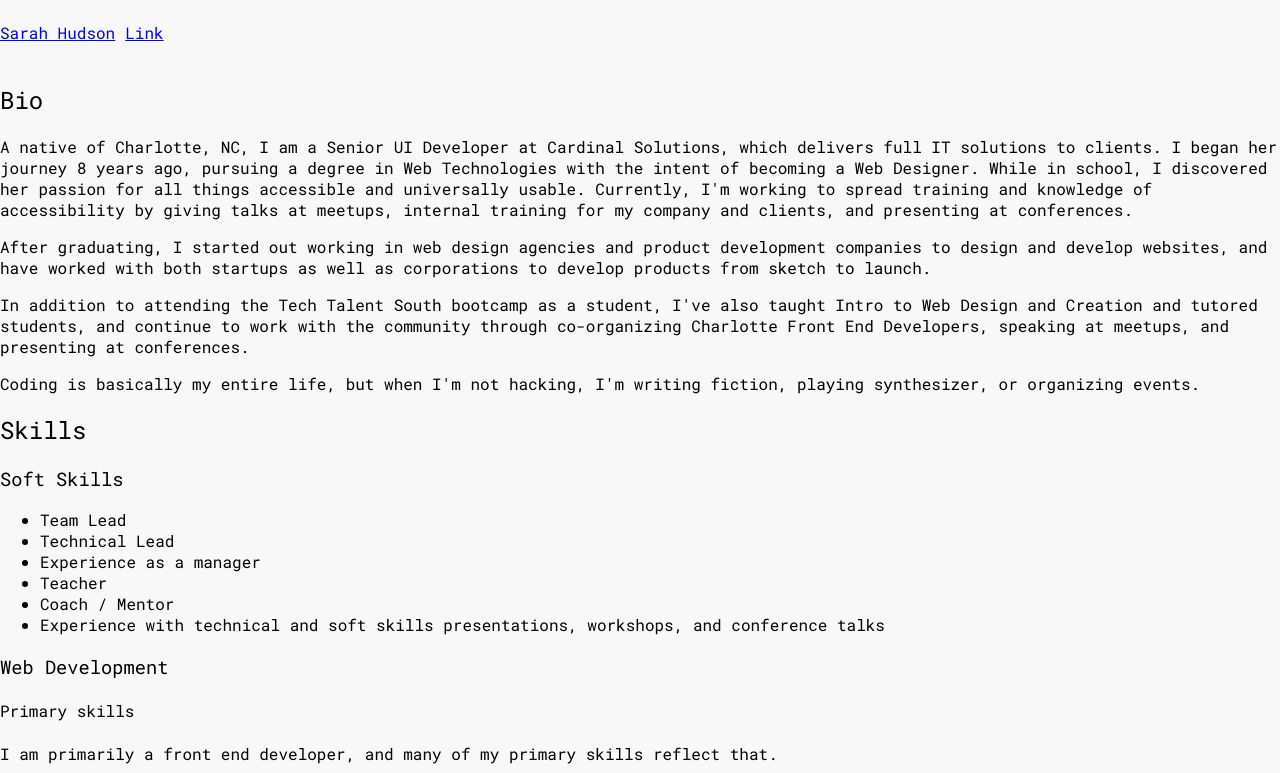
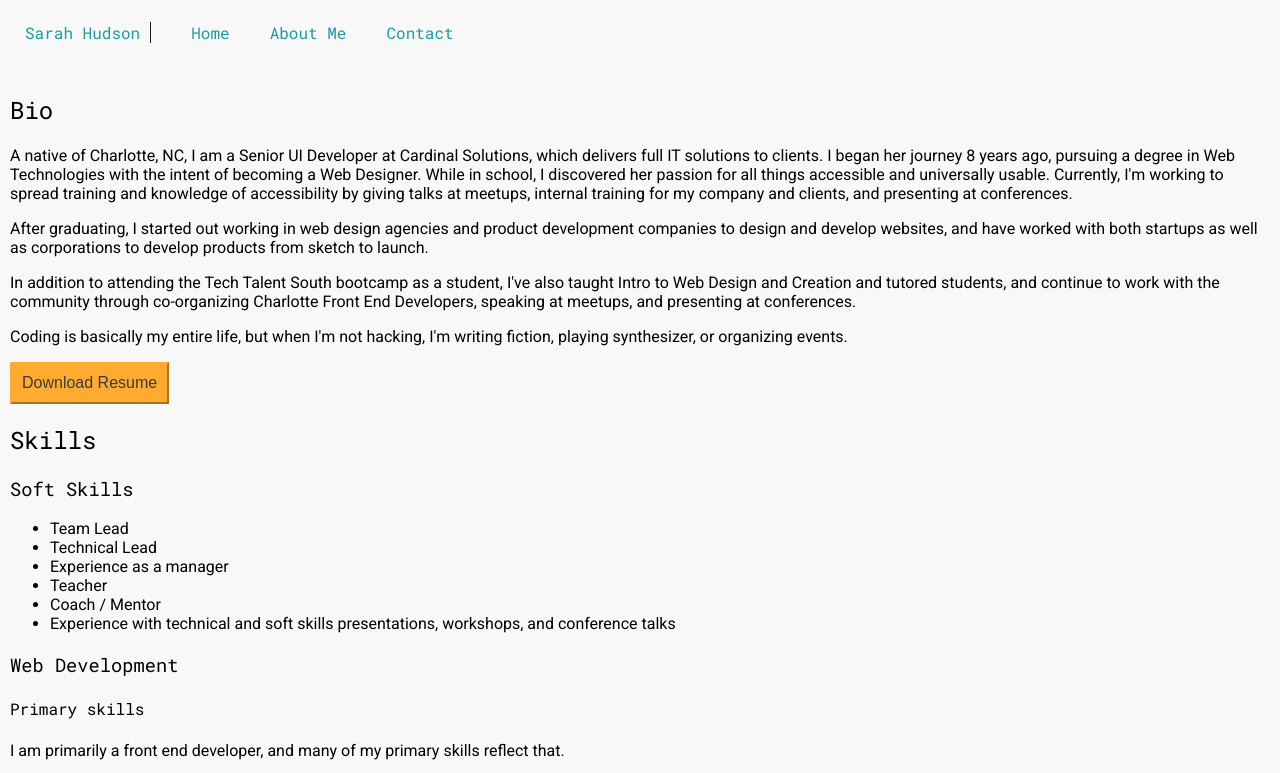
Before and after one commit to shudsonbstar4/portfolio-2016, a website: page src/about.html in a window 1280 px wide. Shown: the top 773 px of the page. Drawn offline with Linux system fonts and the light colour scheme; files that its build step writes are made by us from their sources.

Commit message:
Fixes layout issues and margins, adjusts navbar, adjusts contact page, fixes primary button, adds colors

```diff
--- a/src/about.html
+++ b/src/about.html
@@ -4,21 +4,28 @@
 		<title>Home | Sarah Hudson - Layout Designer and Front End Developer</title>
 		<meta charset="UTF-8">
 		<link href="https://fonts.googleapis.com/css?family=Roboto+Mono" rel="stylesheet">
+		<link href="https://fonts.googleapis.com/css?family=Roboto:300,400,700" rel="stylesheet">
     <link rel="stylesheet" href="styles/main.css">
 	</head>
 	<body>
 		<!-- NAVIGATION -->
 		<nav class="grid--row navbar align--centered">
+      <div class="container">
         <div class="navbar--header">
           <a class="navbar--brand" href="index.html">
             Sarah Hudson
           </a>
         </div>
         <ul class="list--unstyled navbar--links align--right">
-				<li><a href="#">Link</a></li>
+          <li><a href="index.html">Home</a></li>
+          <li><a href="about.html">About Me</a></li>
+          <li><a href="about.html">Contact</a></li>
         </ul>
+      </div>
     </nav>
 
+    <div class="container">
+      <div class="col-12">
         <section id="bio">
           <header>
             <h1>Bio</h1>
@@ -27,6 +34,9 @@
           <p>After graduating, I started out working in web design agencies and product development companies to design and develop websites, and have worked with both startups as well as corporations to develop products from sketch to launch.</p>
           <p>In addition to attending the Tech Talent South bootcamp as a student, I've also taught Intro to Web Design and Creation and tutored students, and continue to work with the community through co-organizing Charlotte Front End Developers, speaking at meetups, and presenting at conferences.</p>
           <p>Coding is basically my entire life, but when I'm not hacking, I'm writing fiction, playing synthesizer, or organizing events.</p>
+          <div class="align--centered">
+            <button class="button--large button--primary">Download Resume</button>
+          </div>
         </section>
 
         <section id="skills">
@@ -120,5 +130,7 @@
             <dd>As a beta reader, writers sent me their works via email and I was responsible for coaching them through common errors in grammar, syntax, spelling, punctuation, and usage. Additionally, I worked to check for plot holes and plot devices, continuity in the story, and overall story flow / structure. Extensive editing and coaching helped me hone not only my written communication skills, but my soft skills in terms of offering critique, which has aided me in my role as a team lead today.</dd>
           </dl>
         </section>
+      </div>
+    </div>
   </body>
 </html>
--- a/src/assets/styles/sass/components/_buttons.scss
+++ b/src/assets/styles/sass/components/_buttons.scss
@@ -2,15 +2,24 @@
   border-radius: 0;
   transition: linear all 0.3s;
 
+  &:hover {
+    cursor: pointer;
+  }
+
   &--large {
     font-size: 1em;
     padding: $default-spacing;
-    text-shadow: $default-box-shadow;
   }
 
   &--xl {
     font-size: 1.2em;
     padding: $default-spacing $default-spacing * 1.5;
+  }
+
+  &--primary {
+    background-color: map-get($brand, 'primary');
+    border-color: map-get($brand, 'primary');
+    color: map-get($neutrals, 'dark');
   }
 }
 
@@ -20,6 +29,7 @@
   background: transparent;
   border: 3px solid map-get($neutrals, 'lightest');
   color: map-get($neutrals,'lightest');
+  text-shadow: $default-box-shadow;
 
   &:hover {
     transition:linear all 0.3s;
--- a/src/assets/styles/sass/components/_components.scss
+++ b/src/assets/styles/sass/components/_components.scss
@@ -1,5 +1,5 @@
-@import "components/buttons";
-@import "components/hero";
-@import "components/navbar";
-@import "components/modal";
-@import "components/footer";
+@import "buttons";
+@import "hero";
+@import "navbar";
+@import "modal";
+@import "footer";
--- a/src/assets/styles/sass/components/_hero.scss
+++ b/src/assets/styles/sass/components/_hero.scss
@@ -2,3 +2,10 @@
   background-color: rgba(map-get($neutrals, 'darkest'), 0.5);
   height: 100%;
 }
+
+.hero {
+  p {
+    color: map-get($neutrals, 'lightest');
+    font-size: 1em;
+  }
+}
--- a/src/assets/styles/sass/components/_navbar.scss
+++ b/src/assets/styles/sass/components/_navbar.scss
@@ -3,7 +3,24 @@
   flex: 1;
   height: 4em;
 
-  & > * {
+  &--header {
+    margin-right: $default-spacing;
+    padding: $default-spacing $default-spacing * 1.5;
+  }
+
+  &--brand {
+    border-right: 1px solid map-get($neutrals, 'darkest');
     padding-right: $default-spacing;
   }
+
+  &--links {
+    li {
+      margin-right: $default-spacing;
+      padding: $default-spacing $default-spacing * 1.5;
+
+      &:hover {
+        background-color: darken(map-get($neutrals, 'lightest'), 10);
+      }
+    }
+  }
 }
--- a/src/assets/styles/sass/shared/_global.scss
+++ b/src/assets/styles/sass/shared/_global.scss
@@ -1,33 +1,18 @@
 /* GENERAL & SITE-WIDE RULES */
 body {
 	background-color: map-get($neutrals, 'lighter');
-	font-family: 'Roboto Mono', monospace;
-	font-weight: 300;
-	font-size:16px;
-}
-
-h1, h2, h3, h4, h5 {
-	font-weight:400;
-}
-
-.light-text {
-	font-weight:300;
-}
-
-.bold-text {
-	font-weight:700;
 }
 
 .clear-spacing{
-	margin:1em 0;
+	margin: 1em 0;
 }
 
 .clear-spacing-2 {
-	margin:10em 0;
+	margin: 10em 0;
 }
 
 .clear-spacing-3{
-	margin:2em 0;
+	margin: 2em 0;
 }
 
 /* HERO SECTION */
--- a/src/assets/styles/sass/shared/_layout.scss
+++ b/src/assets/styles/sass/shared/_layout.scss
@@ -1,5 +1,6 @@
 .container {
   display: flex;
+  margin: $default-spacing;
 
   &--centered {
     display: flex;
--- a/src/assets/styles/sass/shared/_shared.scss
+++ b/src/assets/styles/sass/shared/_shared.scss
@@ -1,6 +1,7 @@
-@import "shared/normalize";
-@import "shared/global";
-@import "shared/layout";
-@import "shared/utilities";
-@import "shared/images";
-@import "shared/lists";
+@import "normalize";
+@import "global";
+@import "layout";
+@import "utilities";
+@import "images";
+@import "lists";
+@import "typography";
--- /dev/null
+++ b/src/assets/styles/sass/shared/_typography.scss
@@ -0,0 +1,31 @@
+html,
+body {
+  font-family: 'Roboto';
+  font-weight: 400;
+  font-size: 16px;
+}
+
+h1, h2, h3, h4, h5 {
+  font-family: 'Roboto Mono', monospace;
+	font-weight: 400;
+}
+
+a {
+  color: darken(map-get($brand, 'accent'), 30);
+  text-decoration: none;
+}
+
+.text {
+  &--light {
+    font-weight: 300;
+  }
+
+  &--bold {
+    font-weight: 700;
+  }
+}
+
+.navbar {
+  font-family: 'Roboto Mono', monospace;
+	font-weight: 400;
+}
--- a/src/assets/styles/sass/shared/_variables.scss
+++ b/src/assets/styles/sass/shared/_variables.scss
@@ -11,6 +11,7 @@ $neutrals: (
   'lightest': #ffffff,
   'lighter': #f8f8f8,
   'medium': #5d5d5d,
+  'dark': #3a3a3a,
   'darkest': #1a1a1a
 );
 
```
Also changed, not shown: src/index.html (+6 -2 lines), build/about.html, build/index.html, build/styles/main.css. Lines whose indentation alone changed are shown as unchanged.
